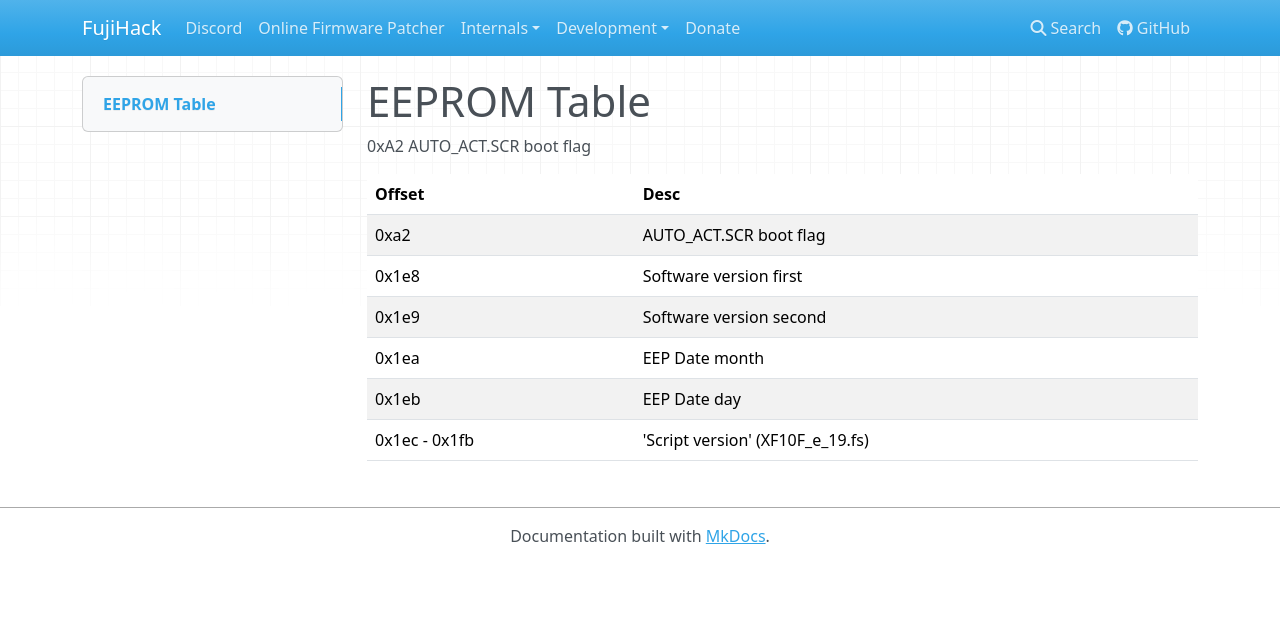
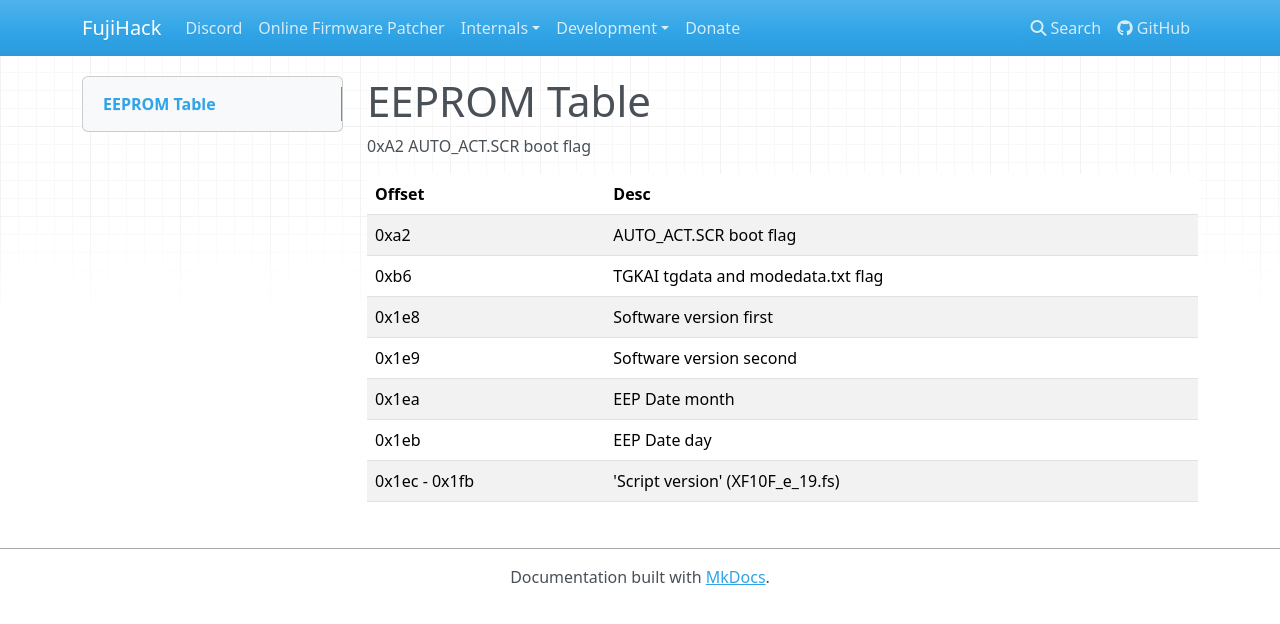
Before and after one commit to fujihack/wiki, an MkDocs documentation site: the page built from docs/eep.md, in a window 1280 px wide. Shown: the top 624 px of the page. Built offline with MkDocs 1.6.1, drawn with Linux system fonts in a browser that asks for light colours; nearby versions of some CDN libraries.

Commit message:
Update eep.md

```diff
--- a/docs/eep.md
+++ b/docs/eep.md
@@ -4,6 +4,7 @@
 | Offset | Desc |
 | - | - |
 | 0xa2 | AUTO_ACT.SCR boot flag |
+| 0xb6 | TGKAI tgdata and modedata.txt flag |
 | 0x1e8 | Software version first |
 | 0x1e9 | Software version second |
 | 0x1ea | EEP Date month |
```
